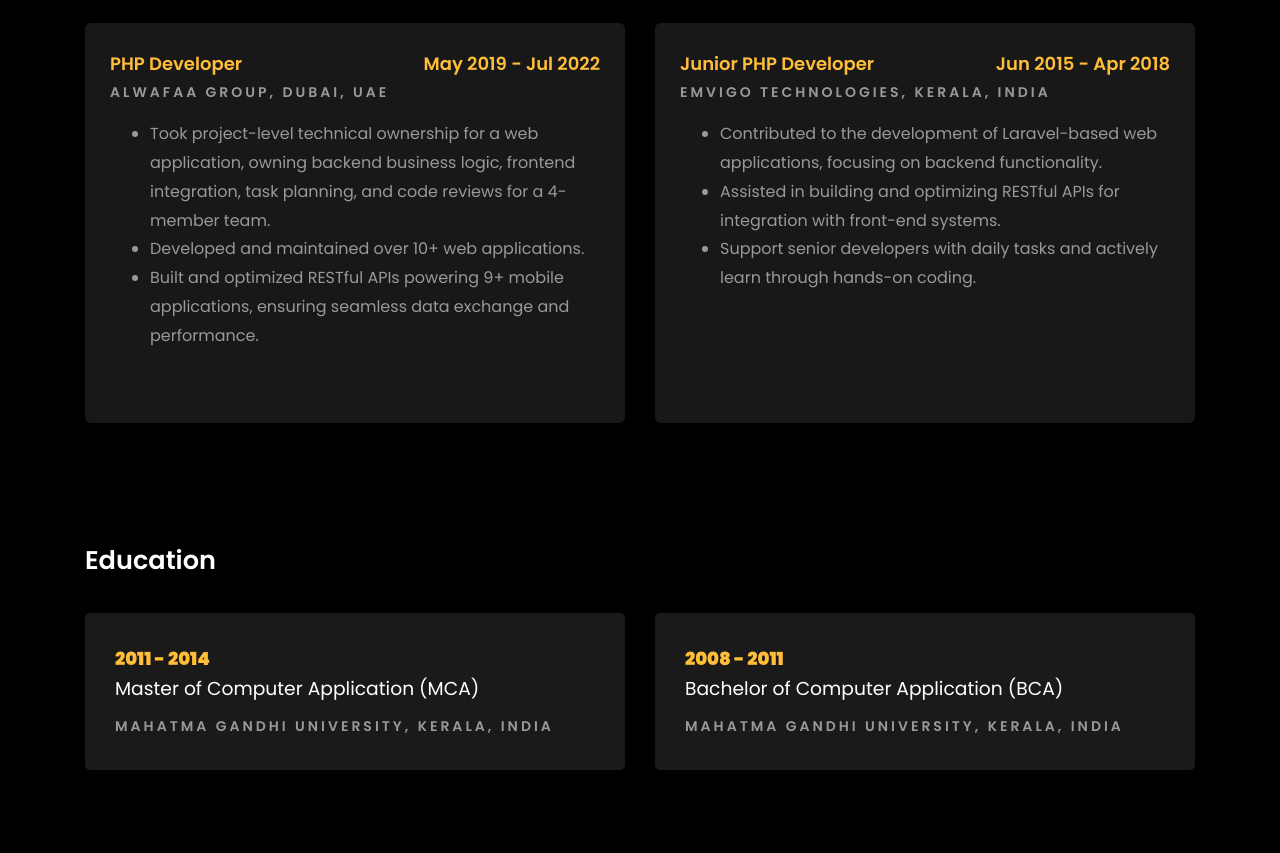
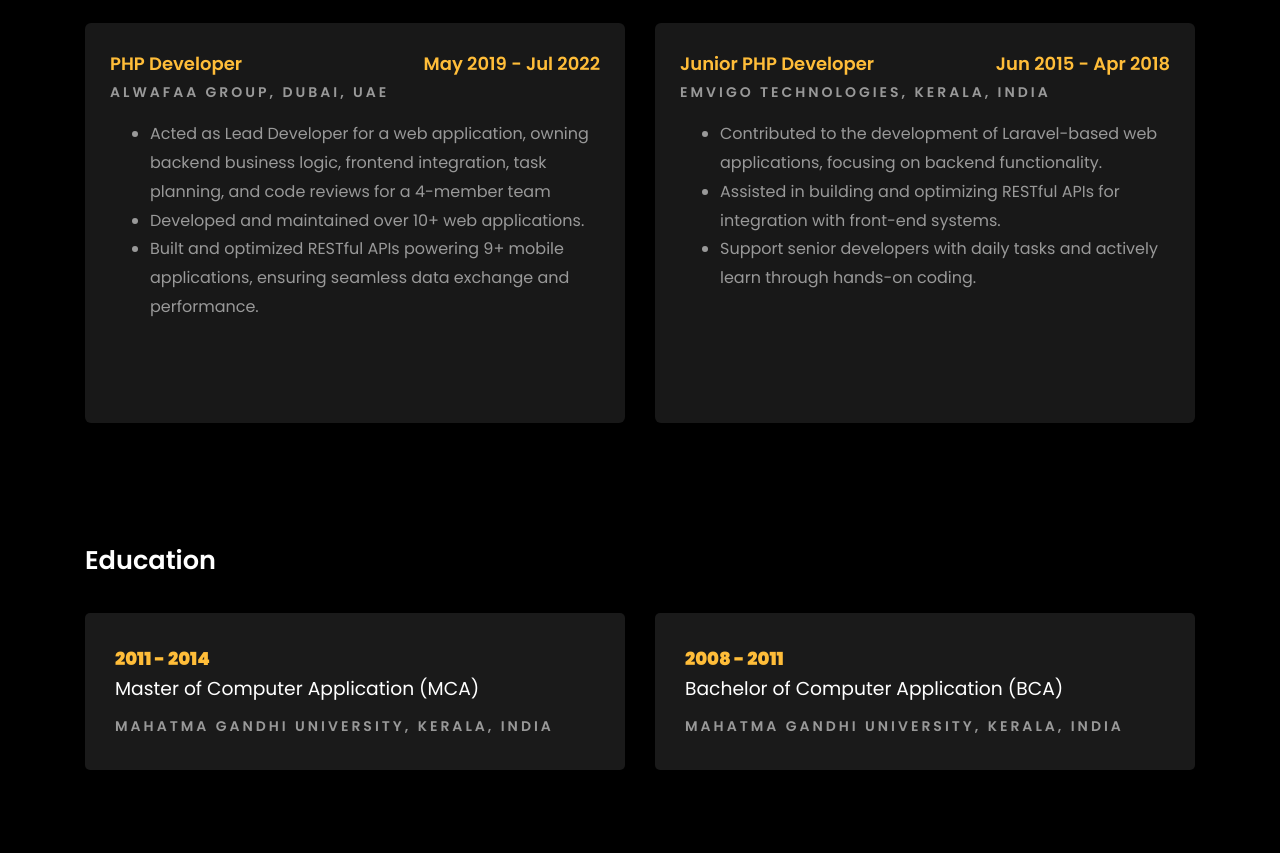
Before and after one commit to reena-abraham/portfolio, a plain HTML site: page index.html in a window 1280 px wide. Shown: the part 2820-3673 px from the top of the page. Drawn offline with nearby package versions, Linux system fonts and the light colour scheme; files whose address does not match are found by name; a web font is replaced by a local one.

Commit message:
experience updated

```diff
--- a/index.html
+++ b/index.html
@@ -253,7 +253,7 @@
 
 						<span class="position">Alwafaa Group, Dubai, UAE</span>
 						<ul>
-							<li>Took project-level technical ownership for a web application, owning backend business logic, frontend integration, task planning, and code reviews for a 4-member team.</li>
+							<li>Acted as Lead Developer for a web application, owning backend business logic, frontend integration, task planning, and code reviews for a 4-member team</li>
 							<li>Developed and maintained over 10+ web applications.</li>
 							<li>Built and optimized RESTful APIs powering 9+ mobile applications, ensuring seamless data
 								exchange and performance.</li>
```
